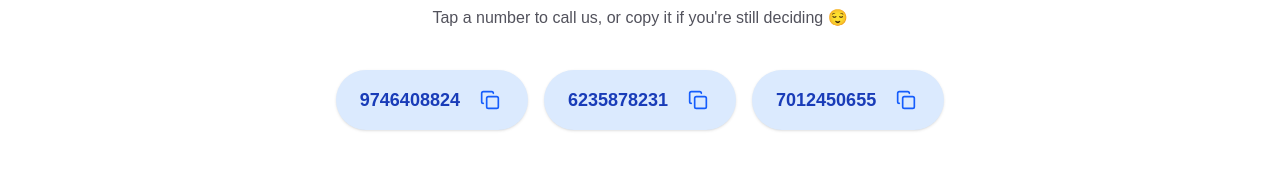
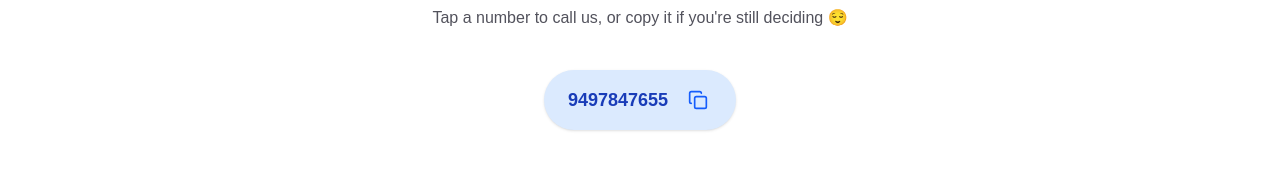
Before and after one commit to Musheer0/man-water-service, a Next.js app: page / in a window 1280 px wide. Shown: the part 4041-4221 px from the top of the page. Built offline with nearby package versions, Linux system fonts and the light colour scheme; a web font is replaced by a local one.

Commit message:
Update contact.tsx

```diff
--- a/src/components/contact.tsx
+++ b/src/components/contact.tsx
@@ -5,7 +5,7 @@ import { useState } from "react";
 import { motion } from "framer-motion";
 import clsx from "clsx";
 
-const numbers = ["9746408824", "6235878231", "7012450655"];
+const numbers = ["9497847655"];
 
 export default function ContactSection() {
   const [copied, setCopied] = useState<string | null>(null);
```
